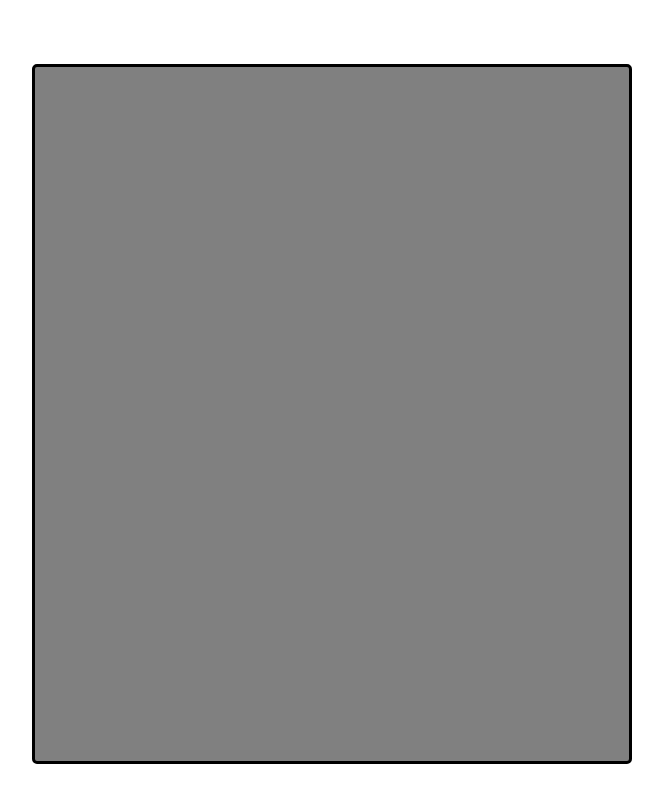
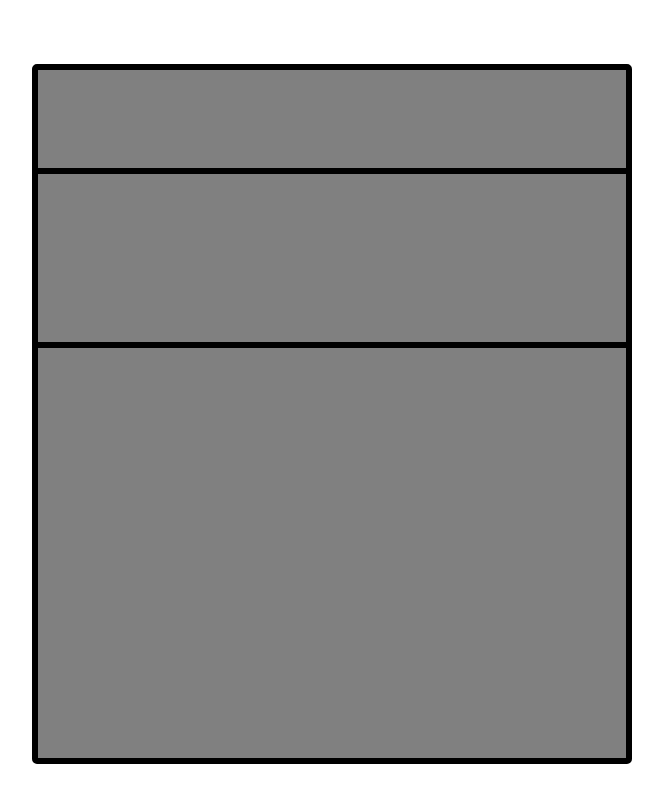
Before and after one commit to mattthew-ui/cestc-115-final, a plain HTML site: page index.html in a window 1280 px wide. Shown: the whole page, without its empty margins (308-971 px from the left). Drawn offline with Linux system fonts and the light colour scheme.

Commit message:
made objects inside container

```diff
--- a/index.html
+++ b/index.html
@@ -4,7 +4,7 @@
     <meta charset="UTF-8">
     <meta name="viewport" content="width=device-width, initial-scale=1.0">
     <title>Document</title>
-    <link rel="stylesheet" href="sytle.css">
+    <link rel="stylesheet" href="style.css">
 </head>
 <body>
 <section class="container">
@@ -12,8 +12,7 @@
 
     <section class="score"></section>
 
-
-    <section class="borad"></section>
+    <section class="board"></section>
 
 </section>
 
--- /dev/null
+++ b/style.css
@@ -0,0 +1,37 @@
+*{
+    margin: 0;
+    padding: 0;
+    box-sizing: border-box;
+}
+
+.container {
+    display: flex;
+    flex-direction: column;
+    justify-content: space-around;
+    width: 600px;
+    height: 700px;
+    margin: 5% auto;
+    border-radius: 5px;
+    background-color: grey;
+    border: solid 3px;
+}
+
+.header {
+    display: flex;
+    justify-content: center;
+    height: 15%;
+    border: solid;
+}
+
+.score {
+    display: flex;
+    height: 25%;
+    align-items: center;
+    border: solid;
+}
+
+.board {
+    display: flex;
+    height: 60%;
+    border: solid;
+}
--- a/sytle.css
+++ /dev/null
@@ -1,16 +0,0 @@
-*{
-    margin: 0;
-    padding: 0;
-    box-sizing: border-box;
-}
-
-.container {
-    display: flex;
-    justify-content: space-around;
-    width: 600px;
-    height: 700px;
-    margin: 5% auto;
-    border-radius: 5px;
-    background-color: grey;
-    border: solid 3px;
-}
```
